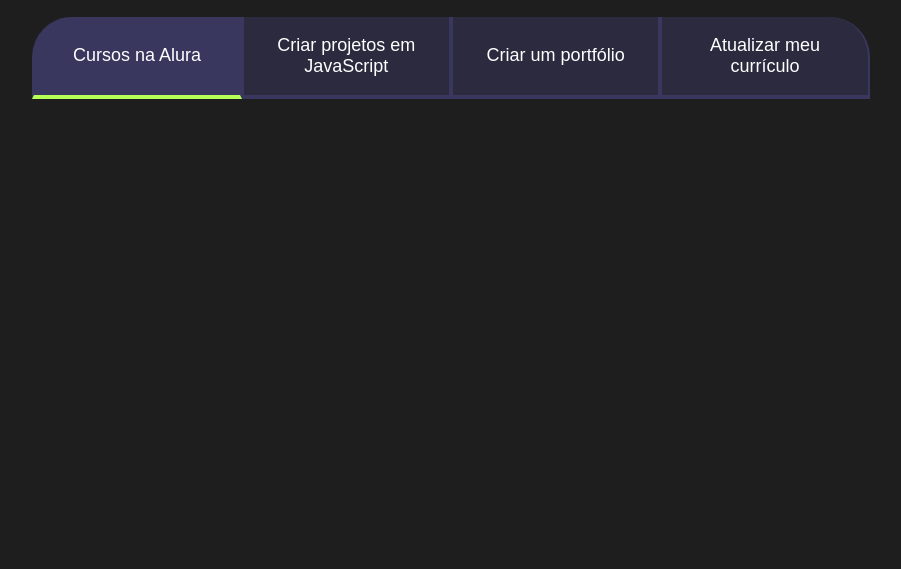
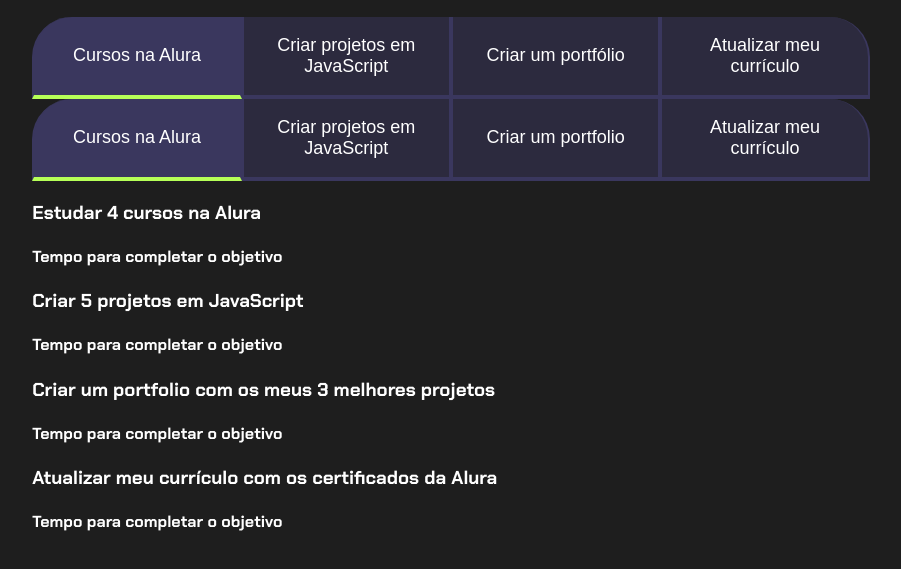
Before and after one commit to gigiwase01/1-proj-de-programa-ao, a plain HTML site: page index.html in a window 1280 px wide. Shown: the part 73-642 px from the top of the page, without its empty margins (189-1090 px from the left). Drawn offline with Linux system fonts and the light colour scheme.

Commit message:
Update index.html

```diff
--- a/index.html
+++ b/index.html
@@ -19,6 +19,33 @@
         <button class="botao">Atualizar meu currículo</button>
 
          </div>
+         </div>
+         <div class="conteudo">
+            <div class="botoes">
+                <button class="botao ativo">Cursos na Alura</button>
+                <button class="botao">Criar projetos em JavaScript</button>
+                <button class="botao">Criar um portfolio</button>
+                <button class="botao">Atualizar meu currículo</button>
+            </div>
+            <div class="abas-textos">
+                <div class="aba-conteudo">
+                    <h3 class="aba-conteudo-titulo-principal">Estudar 4 cursos na Alura</h3>
+                    <h4 class="aba-conteudo-titulo-secundario">Tempo para completar o objetivo</h4>
+                </div>
+                <div class="aba-conteudo">
+                    <h3 class="aba-conteudo-titulo-principal">Criar 5 projetos em JavaScript</h3>
+                    <h4 class="aba-conteudo-titulo-secundario">Tempo para completar o objetivo</h4>
+                </div>
+                <div class="aba-conteudo">
+                    <h3 class="aba-conteudo-titulo-principal">Criar um portfolio com os meus 3 melhores projetos</h3>
+                    <h4 class="aba-conteudo-titulo-secundario">Tempo para completar o objetivo</h4>
+                </div>
+                <div class="aba-conteudo">
+                    <h3 class="aba-conteudo-titulo-principal">Atualizar meu currículo com os certificados da Alura</h3>
+                    <h4 class="aba-conteudo-titulo-secundario">Tempo para completar o objetivo</h4>
+                </div>
+            </div>
+        </div>
     </section>
 <script src="main.js"></script>
 
```
